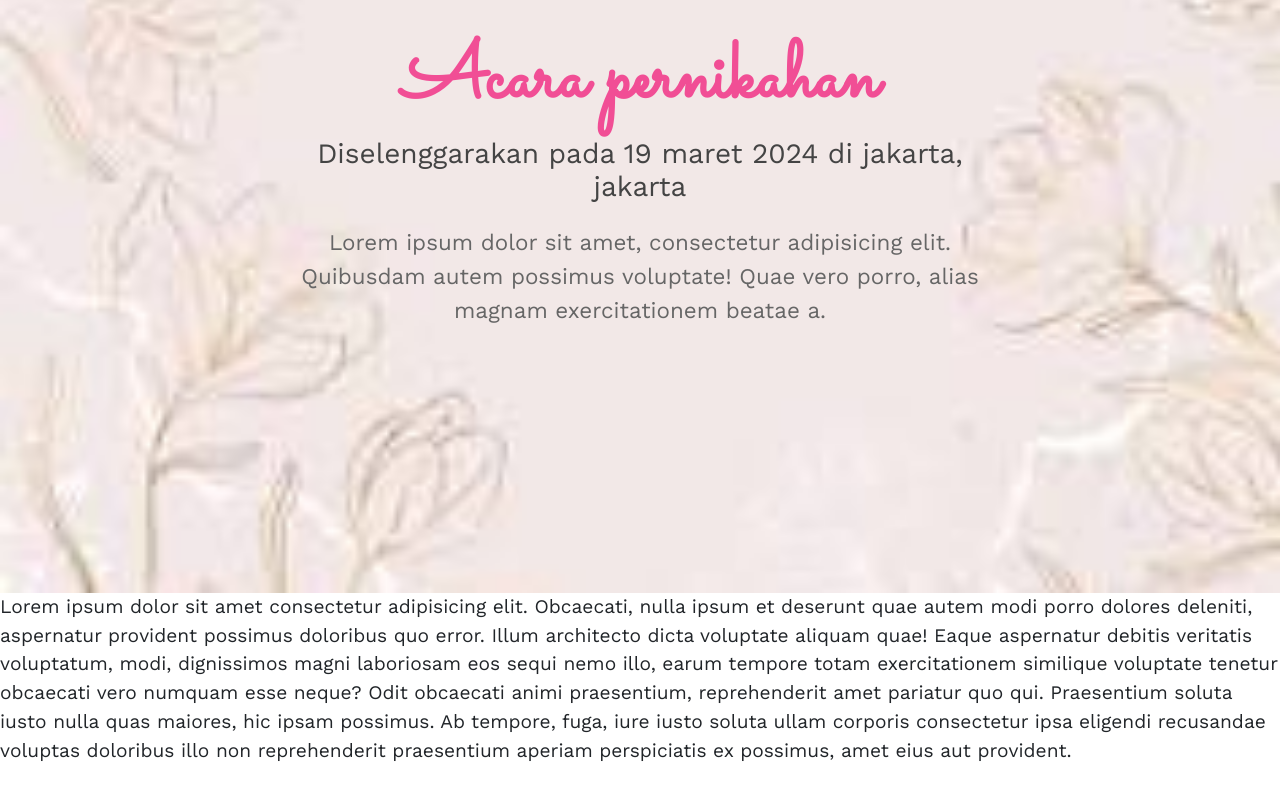
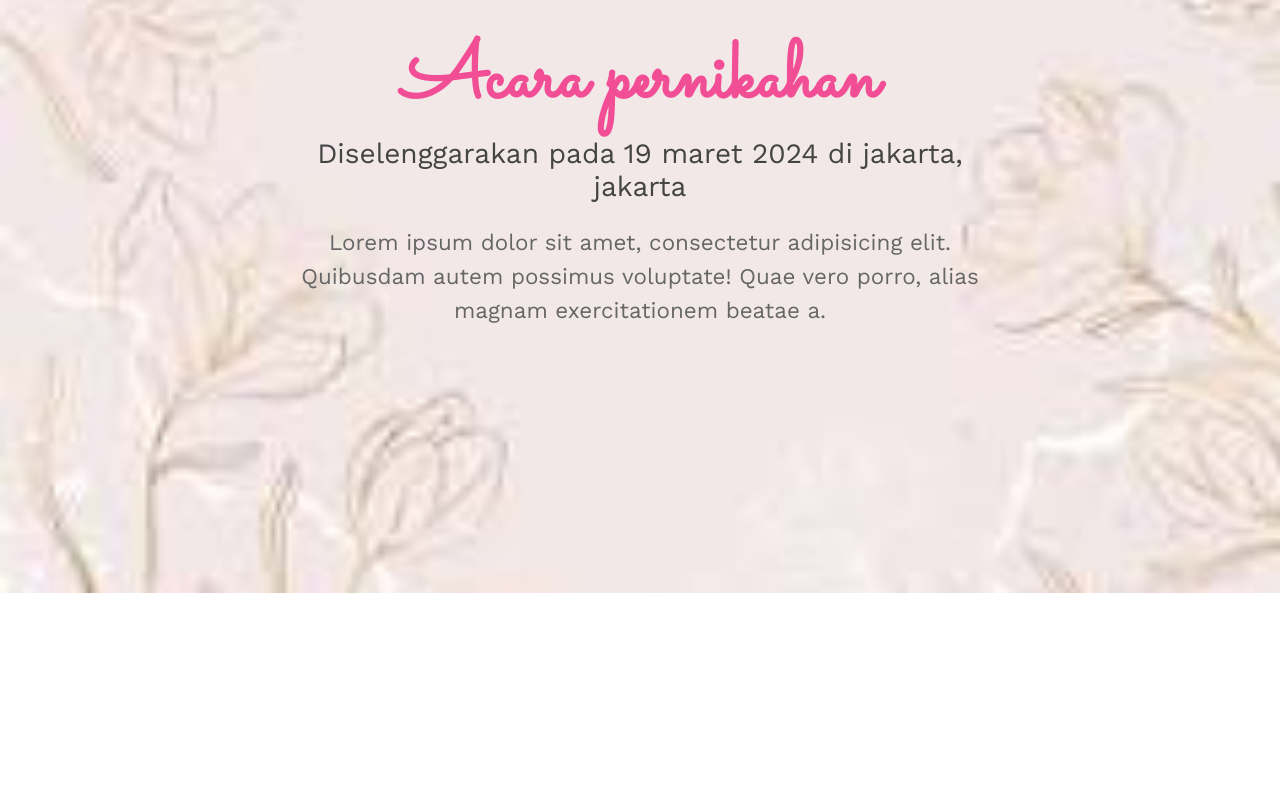
Before and after one commit to syariefhidayatt/latihan1, a plain HTML site: page Wedding/index.html in a window 1280 px wide. Shown: the part 1014-1814 px from the top of the page. Drawn offline with nearby package versions, Linux system fonts and the light colour scheme.

Commit message:
delete lorem

```diff
--- a/Wedding/index.html
+++ b/Wedding/index.html
@@ -65,8 +65,6 @@
         </div>
     </section>
 
-    <p>Lorem ipsum dolor sit amet consectetur adipisicing elit. Obcaecati, nulla ipsum et deserunt quae autem modi porro dolores deleniti, aspernatur provident possimus doloribus quo error. Illum architecto dicta voluptate aliquam quae! Eaque aspernatur debitis veritatis voluptatum, modi, dignissimos magni laboriosam eos sequi nemo illo, earum tempore totam exercitationem similique voluptate tenetur obcaecati vero numquam esse neque? Odit obcaecati animi praesentium, reprehenderit amet pariatur quo qui. Praesentium soluta iusto nulla quas maiores, hic ipsam possimus. Ab tempore, fuga, iure iusto soluta ullam corporis consectetur ipsa eligendi recusandae voluptas doloribus illo non reprehenderit praesentium aperiam perspiciatis ex possimus, amet eius aut provident.</p>
-
     <script src="https://cdn.jsdelivr.net/npm/bootstrap@5.3.2/dist/js/bootstrap.bundle.min.js"
         integrity="sha384-C6RzsynM9kWDrMNeT87bh95OGNyZPhcTNXj1NW7RuBCsyN/o0jlpcV8Qyq46cDfL"
         crossorigin="anonymous"></script>
```
